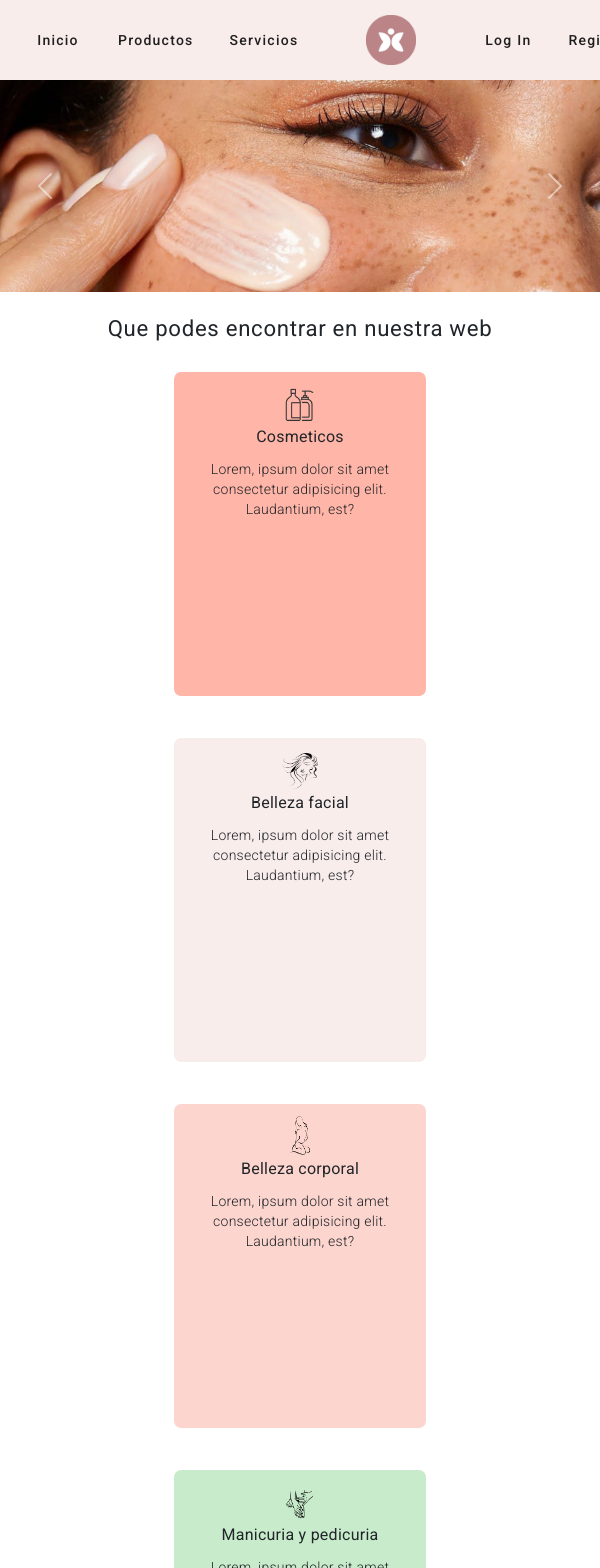
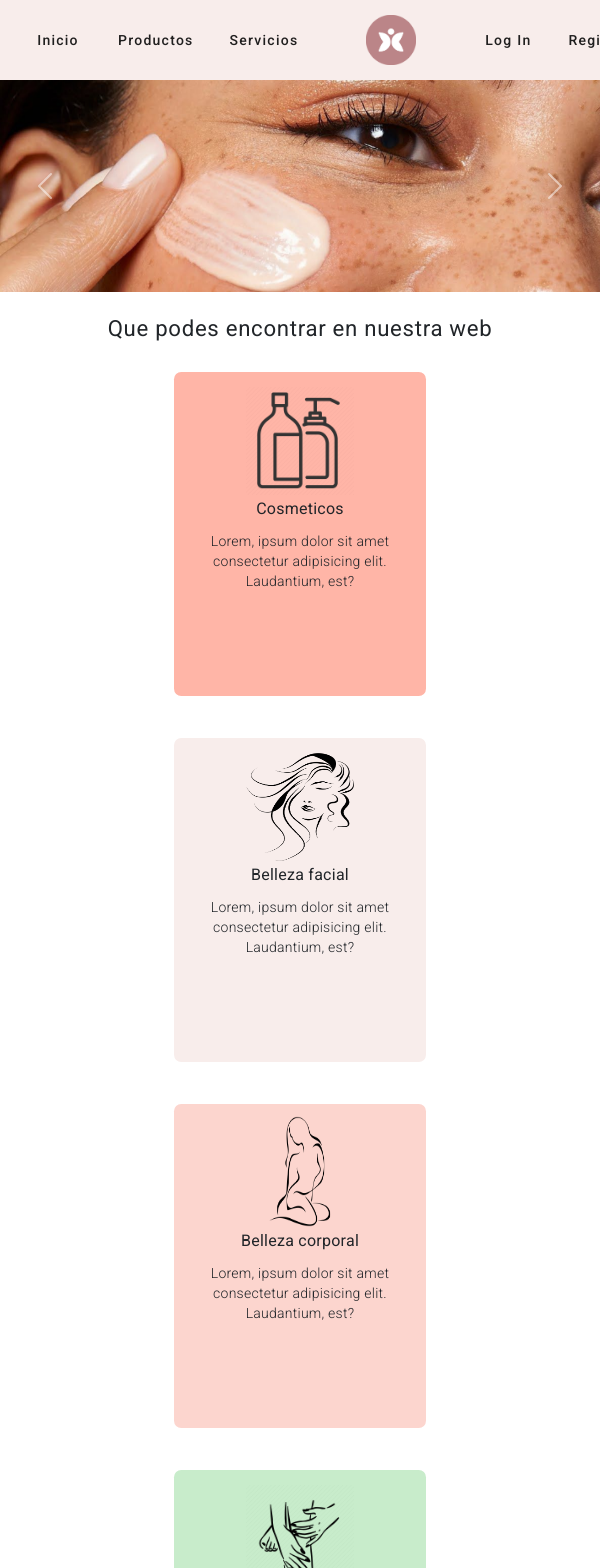
Before and after one commit to nehoxy/estetica-lida, an Angular app: page / in a window 600 px wide. Shown: the top 1568 px of the page. Built offline with nearby package versions, Linux system fonts and the light colour scheme.

Commit message:
tamaño de imagen arreglado

```diff
--- a/src/app/modules/home/components/cards-estaticas/cards-estaticas.component.css
+++ b/src/app/modules/home/components/cards-estaticas/cards-estaticas.component.css
@@ -19,6 +19,7 @@
     padding-bottom: 5px;
 
 }
+
 .imagen-1{
     margin-top: 2.5vw;
     width: 6vw;
@@ -56,6 +57,29 @@
         margin-bottom: 10px; /* Added */
 
     }
+    .imagen-1{
+        margin-top: 2.5vw;
+        width: 18vw;
+        height: 18vw;
+    }
+
+    .imagen-2{
+        margin-top: 2.5vw;
+        width: 18vw;
+        height: 18vw;
+    }
+
+    .imagen-3{
+        margin-top: 2vw;
+        width: 18vw;
+        height: 18.5vw;
+    }
+
+    .imagen-4{
+        margin-top: 2.5vw;
+        width: 18vw;
+        height: 18vw;
+    }
 }
 
 @media only screen and (min-width: 600px) {
@@ -70,6 +94,29 @@
         float: none; /* Added */
         margin-bottom: 10px; /* Added */
 
+    }
+    .imagen-1{
+        margin-top: 2.5vw;
+        width: 18vw;
+        height: 18vw;
+    }
+
+    .imagen-2{
+        margin-top: 2.5vw;
+        width: 18vw;
+        height: 18vw;
+    }
+
+    .imagen-3{
+        margin-top: 2vw;
+        width: 18vw;
+        height: 18.5vw;
+    }
+
+    .imagen-4{
+        margin-top: 2.5vw;
+        width: 18vw;
+        height: 18vw;
     }
 }
 
```
